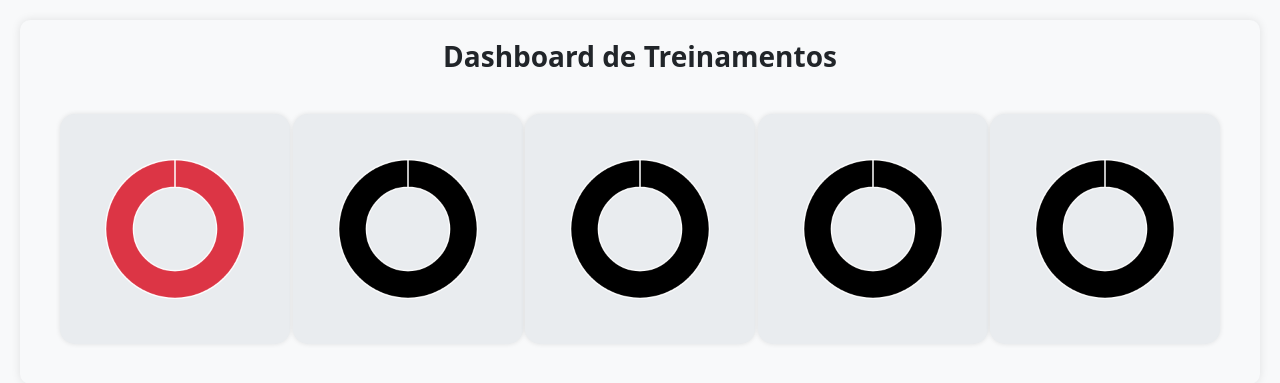
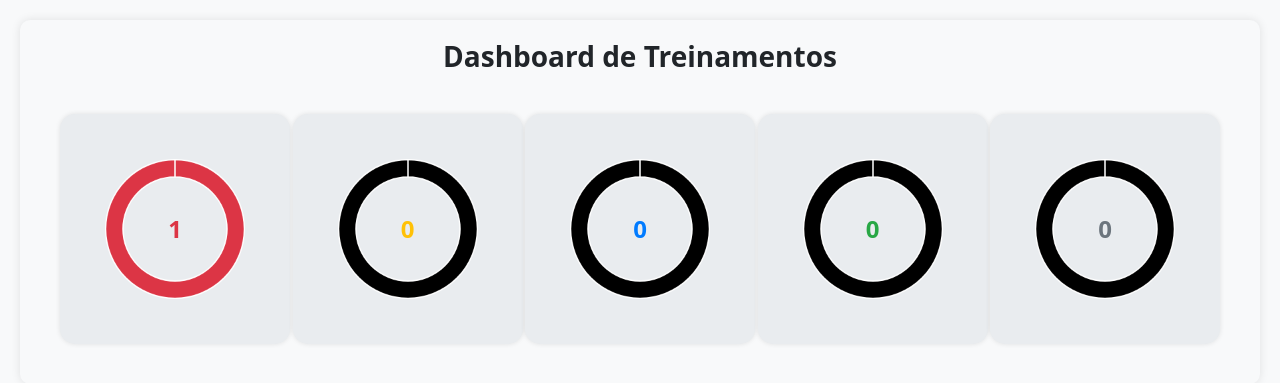
Before and after one commit to joaopedrodirekta/Direkta_Vale, a Django app: page /treinamentos/dashboard/ in a window 1280 px wide. Shown: the part 70-453 px from the top of the page. Run offline with Django 5.2, Linux system fonts and the light colour scheme; tables that the repository leaves empty hold one stand-in row (values such as "Sample post").

Commit message:
Ajustando

```diff
--- a/treinamentos/templates/treinamentos/dashboard.html
+++ b/treinamentos/templates/treinamentos/dashboard.html
@@ -39,6 +39,17 @@
         flex-direction: column;
         align-items: center;
         justify-content: center;
+        position: relative;
+    }
+
+    .chart-number {
+        position: absolute;
+        font-size: 24px;
+        font-weight: bold;
+        color: white; /* Ajuste conforme necessário */
+        top: 50%;
+        left: 50%;
+        transform: translate(-50%, -50%);
     }
 
     canvas {
@@ -53,22 +64,27 @@
     <div class="chart-container">
         <div class="chart-box">
             <canvas id="statusVencidos"></canvas>
+            <span class="chart-number" style="color: #dc3545;">{{ vencidos }}</span>
         </div>
 
         <div class="chart-box">
             <canvas id="statusAlerta"></canvas>
+            <span class="chart-number" style="color: #ffc107;">{{ alerta }}</span>
         </div>
 
         <div class="chart-box">
             <canvas id="statusAtencao"></canvas>
+            <span class="chart-number" style="color: #007bff;">{{ atencao }}</span>
         </div>
 
         <div class="chart-box">
             <canvas id="statusOk"></canvas>
+            <span class="chart-number" style="color: #28a745;">{{ ok }}</span>
         </div>
 
         <div class="chart-box">
             <canvas id="statusSemValidade"></canvas>
+            <span class="chart-number" style="color: #6c757d;">{{ sem_validade }}</span>
         </div>
     </div>
 </div>
@@ -101,7 +117,7 @@
             options: {
                 responsive: true,
                 plugins: { legend: { display: false } },
-                cutout: "60%"
+                cutout: "75%"
             }
         });
     }
```
